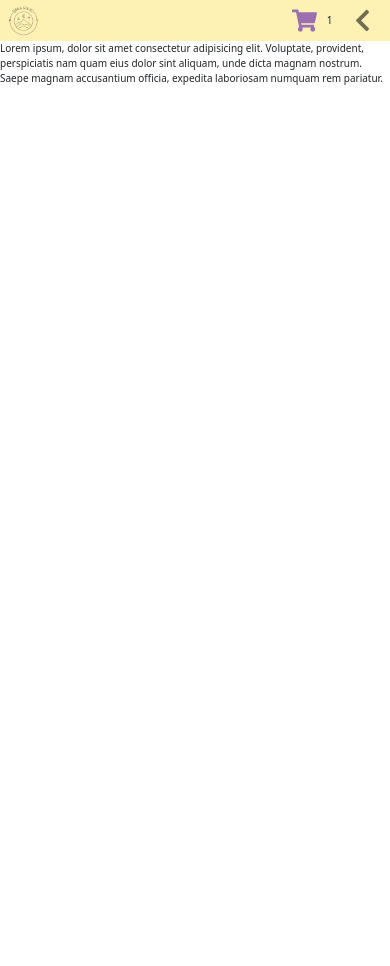
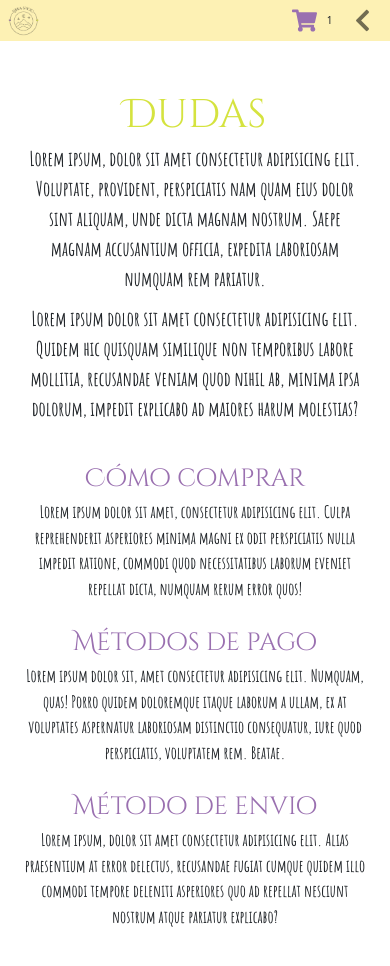
Before and after one commit to fdenevi/ReactJs_proyecto-final, a React (Vite) app: page /dudas in a window 390 px wide. Before the commit the page ends 844 px from the top, so only its background shows below. Built offline with nearby package versions, Linux system fonts and the light colour scheme.

Commit message:
aplicando estilo

```diff
--- /dev/null
+++ b/src/components/Dudas/Dudas.css
@@ -0,0 +1,79 @@
+.containerDudas{
+    display: flex;
+    flex-direction: column;
+    align-items: center;
+    padding: 1em;
+}
+
+.titleDudas{
+    text-align: center;
+    padding: 1em 1em 0 1em;
+    color: #d5e33f;
+    font-family: 'Cinzel Decorative', cursive;
+}
+
+.textDudas{
+    text-align: center;
+    font-family: 'Amatic SC', cursive;
+}
+
+.subtitleDudas{
+    color: #9a70b0;
+    font-family: 'Cinzel Decorative', cursive;
+}
+
+.text2Dudas{
+    font-family: 'Amatic SC', cursive;
+}
+
+
+@media (max-width: 894px) {
+    .containerDudas{
+        gap: 3em;
+    }
+
+    .titleDudas{
+        font-size: 4em;
+    }
+
+    .textDudas{
+        font-size: 2em;
+        padding: 0 1em;
+    }
+
+    .subtitleDudas{
+        text-align: center;
+        font-size: 2.5em;
+    }
+
+    .text2Dudas{
+        text-align: center;
+        font-size: 1.7em;
+        padding: 0 1em 1em 1em;
+    }
+}
+
+@media (min-width: 895px) {
+    .containerDudas{
+        gap: 8em;
+    }
+
+    .titleDudas{
+        font-size: 6em;
+    }
+
+    .textDudas{
+        font-size: 3em;
+    }
+
+    .subtitleDudas{
+        text-align: left;
+        font-size: 4em;
+    }
+
+    .text2Dudas{
+        text-align: left;
+        font-size: 2.3em;
+        padding: 0 0 1em 0;
+    }
+}
--- a/src/components/Dudas/Dudas.jsx
+++ b/src/components/Dudas/Dudas.jsx
@@ -1,7 +1,26 @@
+import './Dudas.css'
 
 const Dudas = () => {
   return (
-    <div>Lorem ipsum, dolor sit amet consectetur adipisicing elit. Voluptate, provident, perspiciatis nam quam eius dolor sint aliquam, unde dicta magnam nostrum. Saepe magnam accusantium officia, expedita laboriosam numquam rem pariatur.</div>
+    <div className="container containerDudas">
+      <div>
+        <h1 className="titleDudas">Dudas</h1>
+
+        <p className="textDudas">Lorem ipsum, dolor sit amet consectetur adipisicing elit. Voluptate, provident, perspiciatis nam quam eius dolor sint aliquam, unde dicta magnam nostrum. Saepe magnam accusantium officia, expedita laboriosam numquam rem pariatur.</p>
+        <p className="textDudas">Lorem ipsum dolor sit amet consectetur adipisicing elit. Quidem hic quisquam similique non temporibus labore mollitia, recusandae veniam quod nihil ab, minima ipsa dolorum, impedit explicabo ad maiores harum molestias?</p>
+      </div>
+
+      <div>
+        <h2 className="subtitleDudas">Cómo comprar</h2>
+        <p className="text2Dudas">Lorem ipsum dolor sit amet, consectetur adipisicing elit. Culpa reprehenderit asperiores minima magni ex odit perspiciatis nulla impedit ratione, commodi quod necessitatibus laborum eveniet repellat dicta, numquam rerum error quos!</p>
+
+        <h2 className="subtitleDudas">Métodos de pago</h2>
+        <p className="text2Dudas">Lorem ipsum dolor sit, amet consectetur adipisicing elit. Numquam, quas! Porro quidem doloremque itaque laborum a ullam, ex at voluptates aspernatur laboriosam distinctio consequatur, iure quod perspiciatis, voluptatem rem. Beatae.</p>
+
+        <h2 className="subtitleDudas">Método de envio</h2>
+        <p className="text2Dudas">Lorem ipsum, dolor sit amet consectetur adipisicing elit. Alias praesentium at error delectus, recusandae fugiat cumque quidem illo commodi tempore deleniti asperiores quo ad repellat nesciunt nostrum atque pariatur explicabo?</p>
+      </div>
+    </div>
   )
 }
 
--- /dev/null
+++ b/src/components/Error/Error.css
@@ -0,0 +1,33 @@
+.titleError{
+    font-family: 'Cinzel Decorative', cursive;
+    text-align: center;
+    padding: 1em 0 0 0;
+    color: red;
+}
+
+.subtitleError{
+    font-family: 'Amatic SC', cursive;
+    text-align: center;
+
+}
+
+
+@media (max-width: 894px) {
+    .titleError{
+        font-size: 4em;
+    }
+
+    .subtitleError{
+        font-size: 3em;
+    }
+}
+
+@media (min-width: 895px) {
+    .titleError{
+        font-size: 6em;
+    }
+
+    .subtitleError{
+        font-size: 5em;
+    }
+}
--- a/src/components/Error/Error.jsx
+++ b/src/components/Error/Error.jsx
@@ -1,8 +1,11 @@
-
+import './Error.css'
 
 const Error = () => {
   return (
-    <div>Error</div>
+    <div className='container'>
+      <h1 className="titleError">Error 404</h1>
+      <p className="subtitleError">Página no encontrada</p>
+    </div>
   )
 }
 
--- a/src/components/ItemDetail/ItemDetail.jsx
+++ b/src/components/ItemDetail/ItemDetail.jsx
@@ -3,6 +3,7 @@ import './ItemDetail.css'
 
 const ItemDetail = ({product}) => {
 
+  const iva = 1.21
   const onAdd = (cantidad) => console.log('Cantidad de productos: ', cantidad)
 
   return (
@@ -11,7 +12,7 @@ const ItemDetail = ({product}) => {
         <h2 className="nameProduct">{product.name}</h2>
         <img src={product.foto} alt="imagen producto" className="img-fluid imgProduct" />
         <p className="descriptionProduct">{product.descripcion}</p>
-        <p className="priceProduct">${product.price}</p>
+        <p className="priceProduct">${product.price * iva}</p>
       </div>
 
       <div>
```
